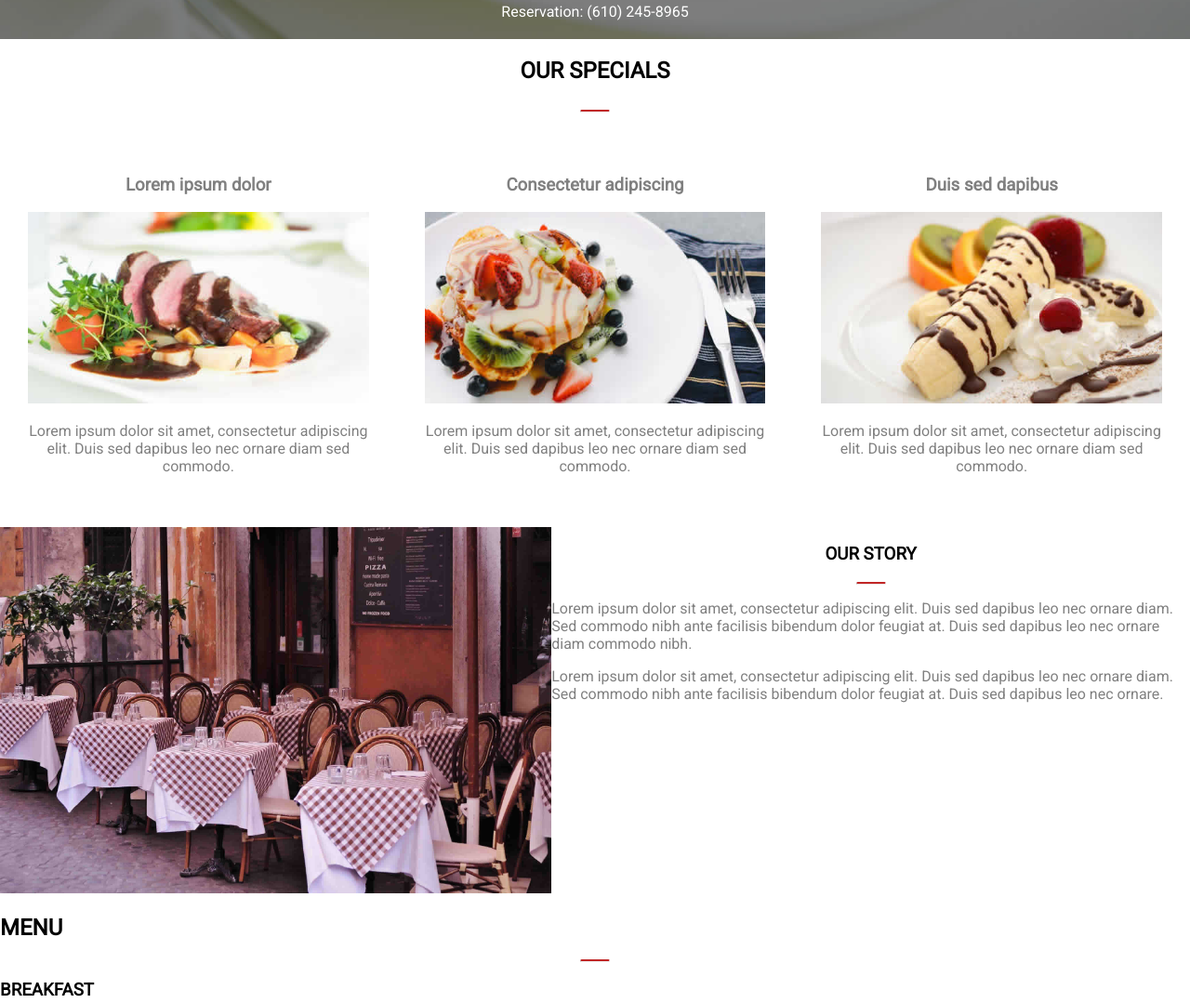
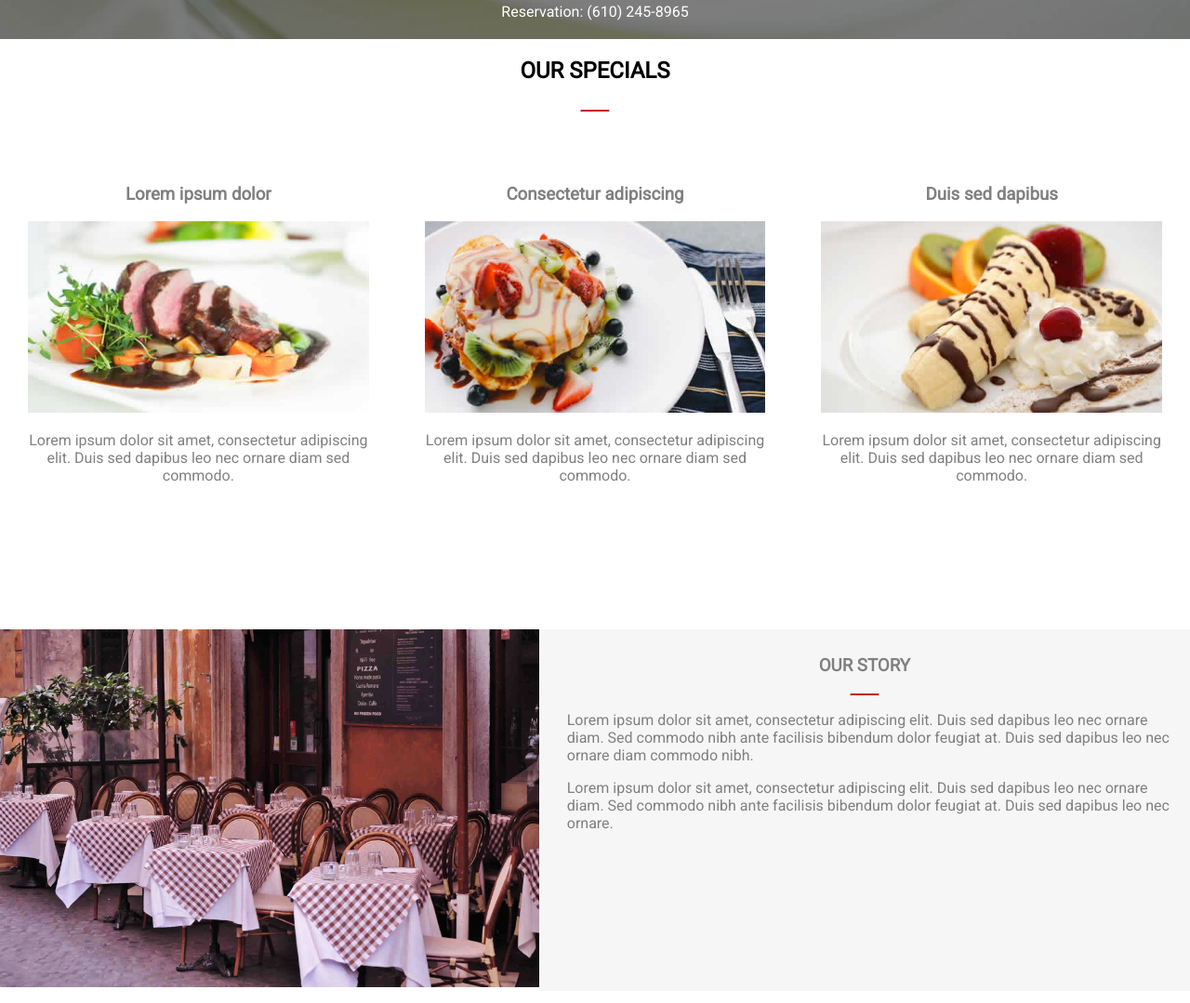
Before and after one commit to cepuii/Restaurant-website-aditional, a plain HTML site: page index.html in a window 1280 px wide. Shown: the part 558-1637 px from the top of the page at 93% size. Drawn offline with Linux system fonts and the light colour scheme; a web font is replaced by a local one.

Commit message:
Finish story-section

```diff
--- a/css/styles.css
+++ b/css/styles.css
@@ -60,6 +60,7 @@ h1{
 }
 
 .specials-wrapper{
+    margin:10px 10px 100px;
     width: 100%;
     padding: 10px;
     display: flex;
@@ -88,10 +89,17 @@ h1{
 
 .story-title{
     text-align: center;
+    color: grey;
+}
+
+.story-text{
+    background-color: #F6F6F6;
+    padding: 10px;
 }
 
 .story-text p{
     text-align: left;
+    margin-left: 20px;
 }
 
 .story-image-wrapper{
```
